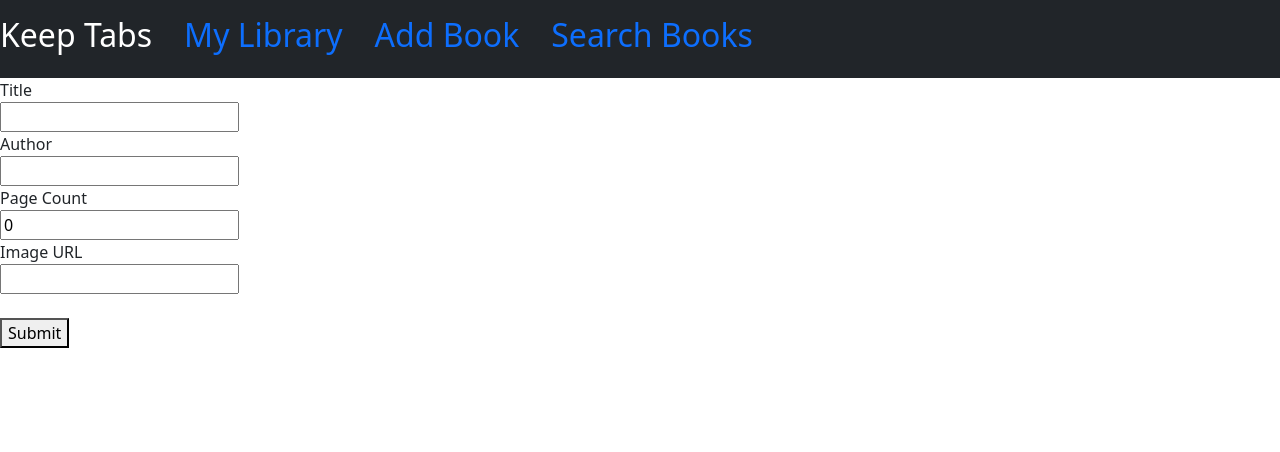
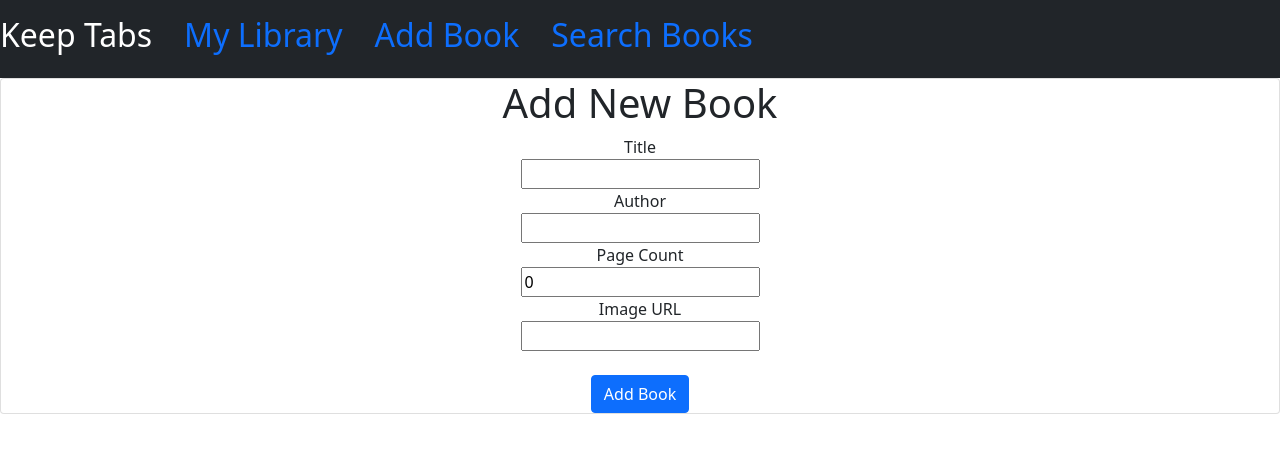
Before and after one commit to mmccarthy64/Keep-Tabs, a React (Create React App) app: page /books/new in a window 1280 px wide. Shown: the top 452 px of the page. Built offline with nearby package versions, Linux system fonts and the light colour scheme; no server answers.

Commit message:
Update BookForm

```diff
--- a/src/components/Library/BookForm.js
+++ b/src/components/Library/BookForm.js
@@ -1,4 +1,5 @@
 import React, { Component } from 'react';
+import { Card, Button } from 'react-bootstrap';
 
 class BookForm extends Component {
 
@@ -29,9 +30,10 @@ class BookForm extends Component {
 
     render() {
         return (
-            <div id='book-form'>
+            <Card>
                 <form onSubmit={this.handleOnSubmit}>
                     <div>
+                        <h1>Add New Book</h1>
                         <label htmlFor='title'>Title</label>
                         <div>
                             <input
@@ -74,10 +76,10 @@ class BookForm extends Component {
                     </div>
                         <br/>
                     <div>
-                        <button type='submit'>Submit</button>
+                        <Button type='submit'>Add Book</Button>
                     </div>
                 </form>
-            </div>
+            </Card>
         );
     }
 }
```
